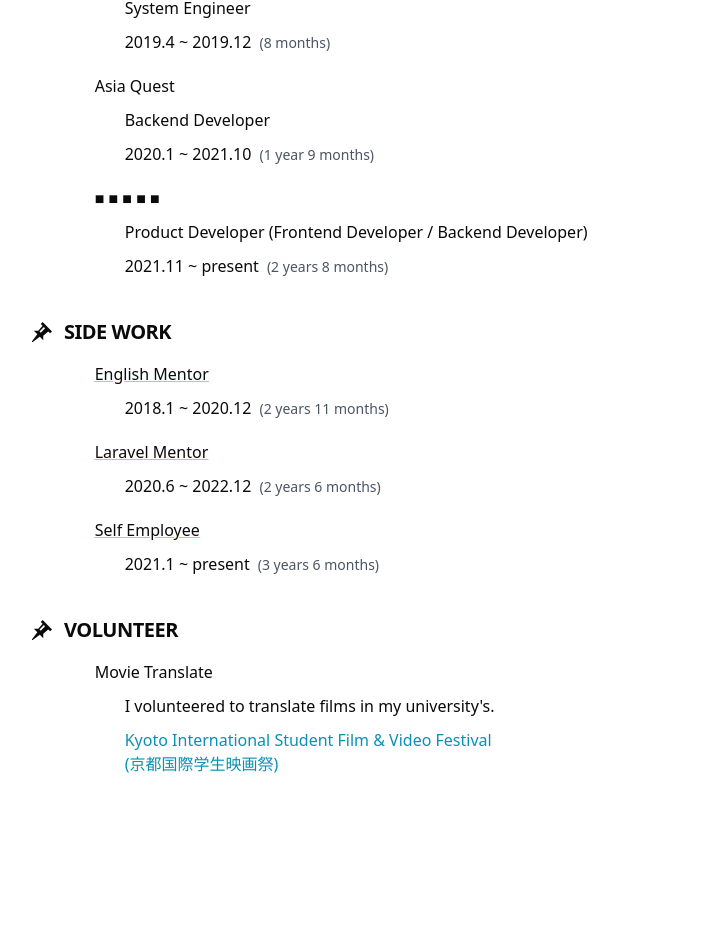
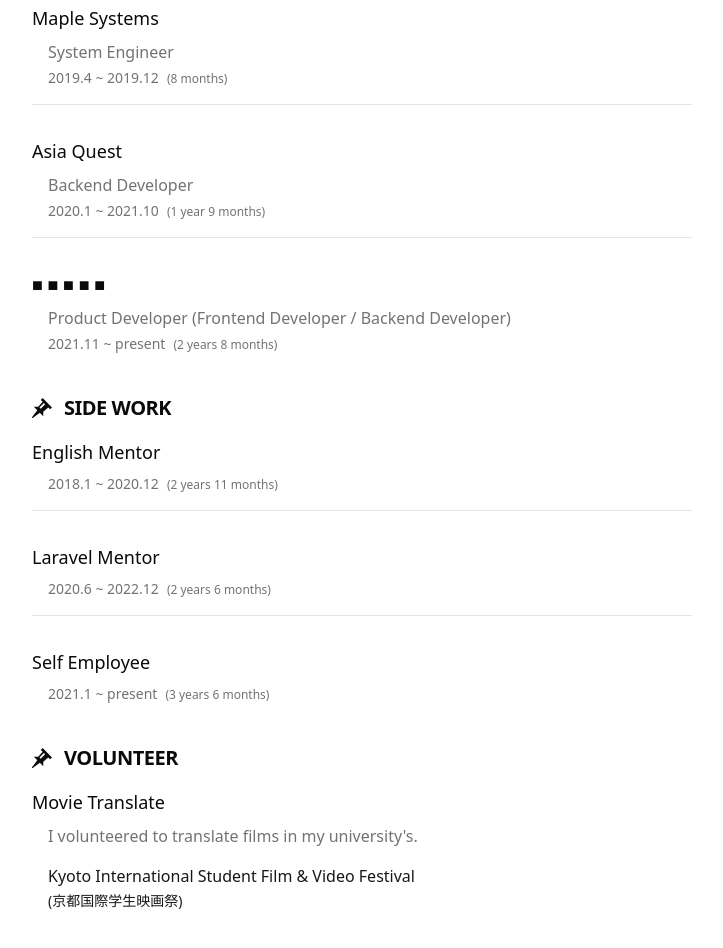
Before and after one commit to yugo-ibuki/portfolio, a Next.js app: page /background in a window 1280 px wide. Shown: the part 412-1360 px from the top of the page, without its empty margins (278-1001 px from the left). Before the commit the page ends 1248 px from the top, so only its background shows below. Built offline with nearby package versions, Linux system fonts and the light colour scheme.

Commit message:
backgroundページ置き換え

```diff
--- a/src/app/background/page.tsx
+++ b/src/app/background/page.tsx
@@ -6,24 +6,24 @@
 
 const Background: NextPage = () => {
   return (
-    <main>
+    <main className="space-y-10">
       <Block>
         <Title>EXPERIENCE</Title>
-        <div className={'mt-[25px] w-[90%] mx-auto'}>
+        <div className="mt-6">
           <Step />
         </div>
       </Block>
 
       <Block>
         <Title>SIDE WORK</Title>
-        <div className={'mt-[25px] w-[90%] mx-auto'}>
+        <div className="mt-6">
           <SideWork />
         </div>
       </Block>
 
       <Block>
         <Title>VOLUNTEER</Title>
-        <div className={'mt-[25px] w-[90%] mx-auto'}>
+        <div className="mt-6">
           <Volunteer />
         </div>
       </Block>
--- a/src/components/List/SideWork.tsx
+++ b/src/components/List/SideWork.tsx
@@ -2,6 +2,7 @@
 import Link from 'next/link'
 import { formatDate } from '@lib/formatDate'
 import { calculateDuration } from '@lib/calculateDuration'
+import { Separator } from '@/components/components/ui/separator'
 
 type SideWork = {
   title: string
@@ -35,28 +36,33 @@
 
 export const SideWork: FC = () => {
   return (
-    <ul className={'w-[90%] mx-auto flex flex-col gap-y-[20px]'}>
-      {sideWorks.map((sw) => {
+    <div className="space-y-8">
+      {sideWorks.map((sw, index) => {
         const formattedStartDate = formatDate(sw.startDate)
         const formattedEndDate = sw.endDate ? formatDate(sw.endDate) : 'present'
         const duration = calculateDuration(sw.startDate, sw.endDate)
 
         return (
-          <li key={sw.title}>
-            <div className={'flex flex-col gap-y-[10px]'}>
-              <div className={'underline decoration-sky-300'}>
-                <Link href={sw.link} target={sw.isExternal ? '_blank' : ''}>
-                  {sw.title}
-                </Link>
-              </div>
-              <div className={'ml-[30px]'}>
-                {`${formattedStartDate} ~ ${formattedEndDate}`}
-                <span className="ml-2 text-sm text-gray-600">{duration}</span>
+          <div key={sw.title} className="space-y-4">
+            <div className="space-y-2">
+              <Link
+                href={sw.link}
+                target={sw.isExternal ? '_blank' : undefined}
+                className="text-lg font-medium hover:text-primary transition-colors"
+              >
+                {sw.title}
+              </Link>
+              <div className="pl-4">
+                <p className="text-sm text-muted-foreground">
+                  {`${formattedStartDate} ~ ${formattedEndDate}`}
+                  <span className="ml-2 text-xs">{duration}</span>
+                </p>
               </div>
             </div>
-          </li>
+            {index < sideWorks.length - 1 && <Separator />}
+          </div>
         )
       })}
-    </ul>
+    </div>
   )
 }
--- a/src/components/List/Step.tsx
+++ b/src/components/List/Step.tsx
@@ -1,6 +1,7 @@
 import type { FC } from 'react'
 import { formatDate } from '@lib/formatDate'
 import { calculateDuration } from '@lib/calculateDuration'
+import { Separator } from '@/components/components/ui/separator'
 
 type Experience = {
   title: string
@@ -44,25 +45,28 @@
 
 export const Step: FC = () => {
   return (
-    <ul className={'w-[90%] mx-auto flex flex-col gap-y-[20px]'}>
-      {experiences.map((ex) => {
+    <div className="space-y-8">
+      {experiences.map((ex, index) => {
         const formattedStartDate = formatDate(ex.startDate)
         const formattedEndDate = ex.endDate ? formatDate(ex.endDate) : 'present'
         const duration = calculateDuration(ex.startDate, ex.endDate)
 
         return (
-          <li key={ex.title}>
-            <div className={'flex flex-col gap-y-[10px]'}>
-              <div>{ex.title}</div>
-              <div className={'ml-[30px]'}>{ex.jobTitle}</div>
-              <div className={'ml-[30px]'}>
-                {`${formattedStartDate} ~ ${formattedEndDate}`}
-                <span className="ml-2 text-sm text-gray-600">{duration}</span>
+          <div key={ex.title} className="space-y-4">
+            <div className="space-y-2">
+              <h3 className="text-lg font-medium">{ex.title}</h3>
+              <div className="pl-4 space-y-1">
+                <p className="text-muted-foreground">{ex.jobTitle}</p>
+                <p className="text-sm text-muted-foreground">
+                  {`${formattedStartDate} ~ ${formattedEndDate}`}
+                  <span className="ml-2 text-xs">{duration}</span>
+                </p>
               </div>
             </div>
-          </li>
+            {index < experiences.length - 1 && <Separator />}
+          </div>
         )
       })}
-    </ul>
+    </div>
   )
 }
--- a/src/components/List/Volunteer.tsx
+++ b/src/components/List/Volunteer.tsx
@@ -1,5 +1,6 @@
 import type { FC } from 'react'
 import Link from 'next/link'
+import { Separator } from '@/components/components/ui/separator'
 
 const volunteers: {
   title: string
@@ -13,28 +14,27 @@
 
 export const Volunteer: FC = () => {
   return (
-    <ul className={'w-[90%] mx-auto flex flex-col gap-y-[20px]'}>
-      {volunteers.map((v) => {
-        return (
-          <li key={v.title}>
-            <div className={'flex flex-col gap-y-[10px]'}>
-              <div>{v.title}</div>
-              <div className={'ml-[30px]'}>{v.content}</div>
-              <div className={'ml-[30px]'}>
+    <div className="space-y-8">
+      {volunteers.map((v, index) => (
+        <div key={v.title} className="space-y-4">
+          <div className="space-y-2">
+            <h3 className="text-lg font-medium">{v.title}</h3>
+            <div className="pl-4 space-y-4">
+              <p className="text-muted-foreground">{v.content}</p>
               <Link
                 href="https://www.kisfvf.com/"
-                  target={'_blank'}
-                  className={'text-cyan-600 hover:cursor-pointer'}
+                target="_blank"
+                className="inline-block text-primary hover:text-primary/80 transition-colors"
               >
                 Kyoto International Student Film & Video Festival
                 <br />
-                  (京都国際学生映画祭)
+                <span className="text-sm">(京都国際学生映画祭)</span>
               </Link>
             </div>
           </div>
-          </li>
-        )
-      })}
-    </ul>
+          {index < volunteers.length - 1 && <Separator />}
+        </div>
+      ))}
+    </div>
   )
 }
```
Lines whose indentation alone changed are shown as unchanged.
